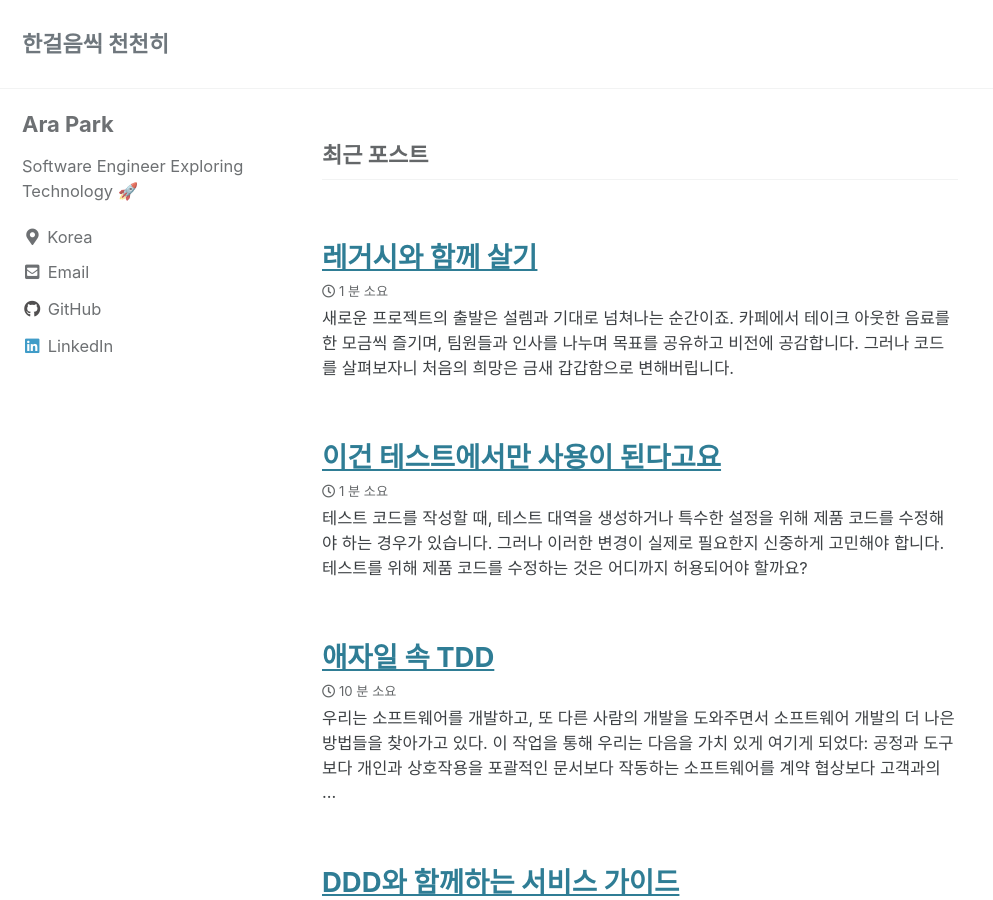
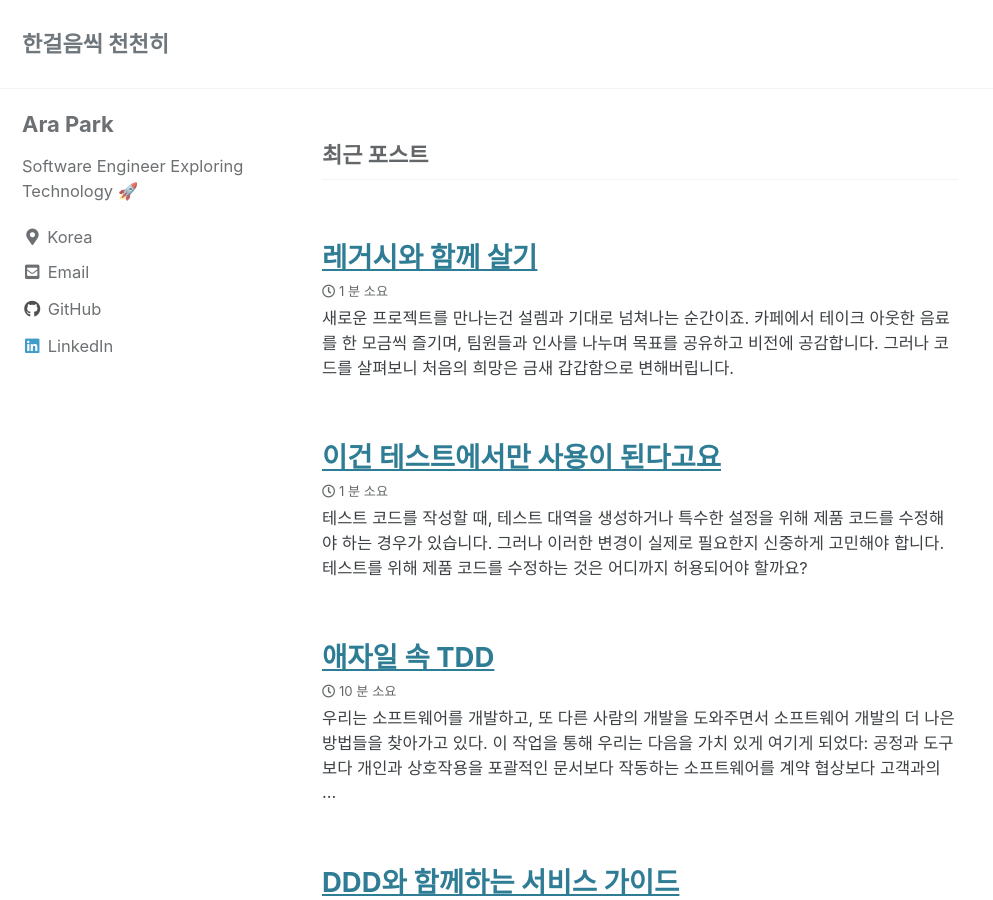
Before and after one commit to siyul-park/siyul-park.github.io, a Jekyll site: the page built from index.html, in a window 1280 px wide and 900 px high. Shown: the whole window, without its empty margins (0-993 px from the left). Built offline with Jekyll 4.4.1, drawn with Linux system fonts in a browser that asks for light colours; cached includes are drawn as plain includes; the list of posts is cut into pages by our own code; part of the change alters nothing that is shown.

Commit message:
draft: 문장 다듬기

```diff
--- a/_posts/2024-01-09-live-with-lagacy.md
+++ b/_posts/2024-01-09-live-with-lagacy.md
@@ -5,7 +5,7 @@ date:   2024-01-09 12:00:00 +0900
 categories: pattern
 ---
 
-새로운 프로젝트의 출발은 설렘과 기대로 넘쳐나는 순간이죠. 카페에서 테이크 아웃한 음료를 한 모금씩 즐기며, 팀원들과 인사를 나누며 목표를 공유하고 비전에 공감합니다. 그러나 코드를 살펴보자니 처음의 희망은 금새 갑갑함으로 변해버립니다.
+새로운 프로젝트를 만나는건 설렘과 기대로 넘쳐나는 순간이죠. 카페에서 테이크 아웃한 음료를 한 모금씩 즐기며, 팀원들과 인사를 나누며 목표를 공유하고 비전에 공감합니다. 그러나 코드를 살펴보니 처음의 희망은 금새 갑갑함으로 변해버립니다.
 
 "이것보다 더 잘 작성할 수 있을 거야..."
 
@@ -13,7 +13,7 @@ categories: pattern
 
 더 이상 이 더러운 코드와 공존할 수 없습니다. 그래서 레거시를 개선하여 새로운 서비스를 탄생시키자고 제안합니다. 새로운 아이디어와 열정을 담아 레거시를 깔끔한 코드로 대체합니다. 많은 고비를 거쳐 새로운 서비스가 실행되기 시작하고, 우리는 드디어 새로운 서비스를 선보일 준비가 완료되었습니다. 이제는 예전의 폐기물 같던 레거시와 작별할 시간입니다.
 
-더럽고 꼴보기 싫은 레거시를 시원하게 날려버리고, 우아하게 새 서비스를 실행합니다. 서비스는 어떤 버그도 없이 원활하게 동작하기 시작하죠. 마침내, 우리는 레거시와 작별했습니다!
+더럽고 꼴보기 싫은 레거시를 시원하게 날려버리고, 우아하게 새 서비스를 배포합니다. 서비스는 어떤 버그도 없이 원활하게 동작하기 시작하죠. 마침내, 우리는 레거시와 작별했습니다!
 
 몇 달 후, 새로운 구성원이 합류하고 프로젝트를 살펴보며 조심스럽게 말합니다.
 
@@ -29,4 +29,4 @@ categories: pattern
 
 레거시가 조직에게 제공하는 가치와 안정성을 고려해보며 정말로 레거시를 바꿔야 하는지 다시 한 번 신중히 고민해봅시다. 레거시를 정말 바꿔야 할까요? 더 효율적이고 품질이 좋은 코드를 작성할 수 있을까요?
 
-레거시는 현재까지 문제 없이 운영되어 온 것이기 때문에, 변경 시에 많은 위험을 감수해야 합니다. 또한, 레거시는 여러 동료들이 심혈을 기울여 작성한 코드일 수 있습니다. 그러한 코드를 변경하려는 것은 동료들에 대한 도전으로 받아들여질 수 있으며, 많은 반대에 직면할 수 있습니다.
+레거시는 현재까지 문제 없이 운영되어 온 것이기 때문에, 변경 시에 많은 위험을 감수해야 합니다. 또한, 레거시는 여러 동료들이 심혈을 기울여 작성한 코드일 수 있습니다. 이러한 코드를 변경하려는 것은 동료들에 대한 도전으로 받아들여질 수 있으며, 많은 반대에 직면할 수 있습니다.
```
